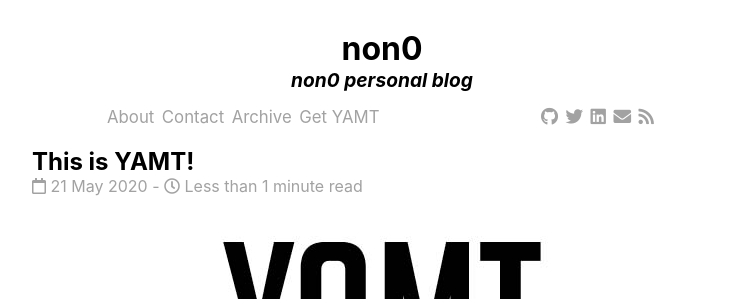
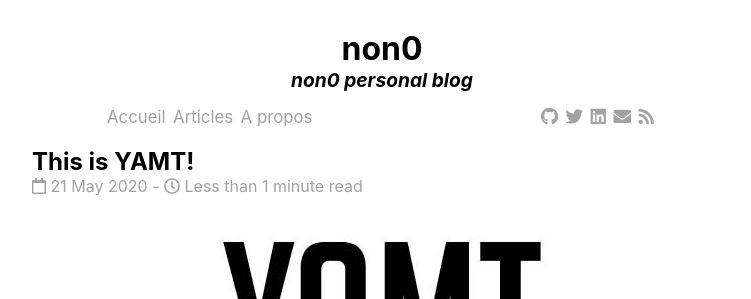
Before and after one commit to ArnaudLhutereau/arnaudlhutereau.github.io, a Jekyll site: the page built from index.html, in a window 1280 px wide. Shown: the top 299 px of the page, without its empty margins (258-1009 px from the left). Built offline with Jekyll 4.4.1, drawn with Linux system fonts in a browser that asks for light colours; nearby versions of some CDN libraries; the list of posts is cut into pages by our own code.

Commit message:
Update pages.yml

```diff
--- a/_data/pages.yml
+++ b/_data/pages.yml
@@ -1,5 +1,4 @@
 pages:
-  - {name: 'About', url: 'about.html'}
-  - {name: 'Contact', url: 'contact.html'}
-  - {name: 'Archive', url: 'archive.html'}
-  - {name: 'Get YAMT', url: 'https://github.com/PandaSekh/Jekyll-YAMT'}
+  - {name: 'Accueil', url: 'index.html'}
+  - {name: 'Articles', url: 'articles.html'}
+  - {name: 'A propos', url: 'about.html'}
```
